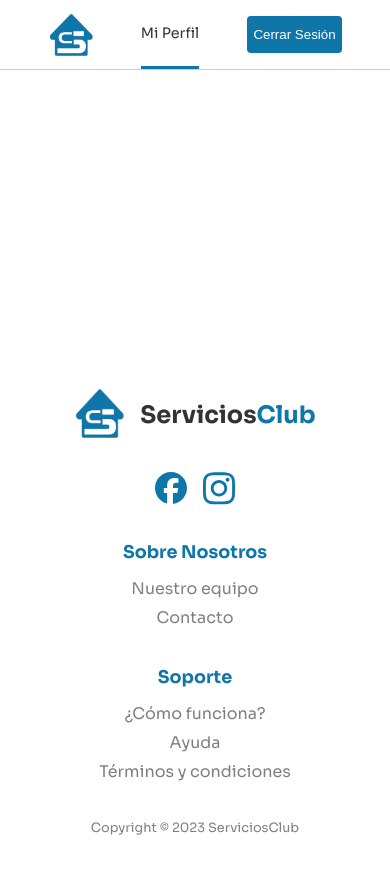
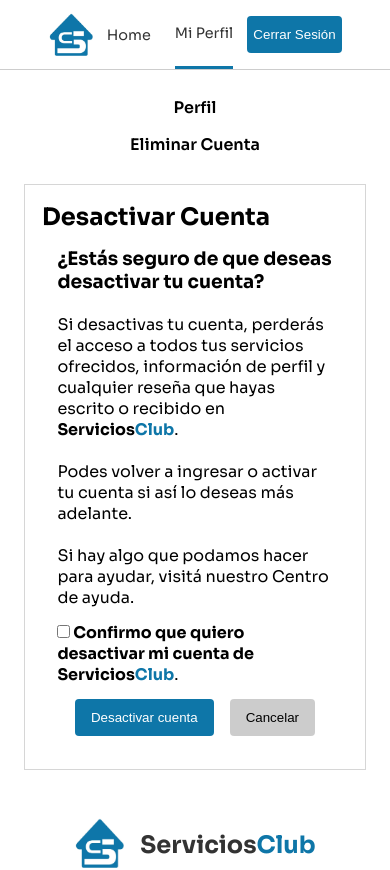
Before and after one commit to No-Country/c14-06-m-node-react, a React (Vite) app in the folder frontend/: page /mi-perfil/eliminar-cuenta in a window 390 px wide. Shown: the top 870 px of the page. Before the commit the page ends 844 px from the top, so only its background shows below. Built offline with nearby package versions, Linux system fonts and the light colour scheme; sample sign-in values are in the browser's storage.

Commit message:
fix: fix responsive profile screen and sections

```diff
--- a/frontend/src/App.jsx
+++ b/frontend/src/App.jsx
@@ -59,6 +59,7 @@ const App = () => {
 						<Route path="/iniciar-sesion" element={<LogIn />} />
 						<Route path="/servicio/:serviceId" element={<ServicesDetail />} />
 						<Route path="/mi-perfil" element={<UserProfile />} />
+						<Route path="/mi-perfil/:seccion" element={<UserProfile />} />
 					</Routes>
 				</Container>
 			</ScrollToTop>
--- a/frontend/src/components/DeleteAccount.jsx
+++ b/frontend/src/components/DeleteAccount.jsx
@@ -3,7 +3,6 @@ import { ButtonBlue, ButtonGrayInput } from '../styledcomponents/Buttons';
 import Modal from './Modal';
 import { useState } from 'react';
 import { useForm } from 'react-hook-form';
-import UserProfileCard from './UserProfileCard';
 
 export default function DeleteAccount() {
 	const { register, handleSubmit } = useForm();
@@ -44,7 +43,7 @@ export default function DeleteAccount() {
 	return (
 		<>
 			{volver ? (
-				<ContainerDelete>
+				<>
 					<Modal
 						state={modalState}
 						changeState={changeModalState}
@@ -94,9 +93,9 @@ export default function DeleteAccount() {
 							</form>
 						</ContainerCheck>
 					</ContainerInfo>
-				</ContainerDelete>
+				</>
 			) : (
-				<UserProfileCard />
+				location.replace('/mi-perfil/informacion')
 			)}
 		</>
 	);
@@ -111,15 +110,10 @@ const ContainerButton = styled.div`
 	gap: 1rem;
 `;
 
-const ContainerDelete = styled.div`
-	padding: 5%;
-	border: 1px solid #33333333;
-	box-shadow: 0px 0px 4px 0px #00000040;
-	width: 80%;
-`;
-
 const ContainerInfo = styled.div`
-	padding: 5%;
+	@media (max-width: 700px) {
+		padding: 5%;
+	}
 `;
 
 const ServiciosSpan = styled.span`
--- a/frontend/src/components/MyServices.jsx
+++ b/frontend/src/components/MyServices.jsx
@@ -62,14 +62,6 @@ export default function MyServices() {
 }
 
 const ContainerDatos = styled.div`
-	display: flex;
-	flex-direction: column;
-	width: 75%;
-	background-color: #ffffff;
-	padding: 5%;
-	margin: 0 5%;
-	border: 1px solid #33333333;
-
 	h2 {
 		padding-bottom: 3%;
 	}
--- a/frontend/src/components/Navbar.jsx
+++ b/frontend/src/components/Navbar.jsx
@@ -29,11 +29,10 @@ const Navbar = () => {
 				<BurgerSpan></BurgerSpan>
 			</Burger> */}
 			<NavUl>
-				<HideOnMobile>
-					<Li>
-						<StyledLink to="/">Home</StyledLink>
-					</Li>
-				</HideOnMobile>
+				<Li>
+					<StyledLink to="/">Home</StyledLink>
+				</Li>
+
 				{IsLoggedIn ? (
 					<Li>
 						<StyledLink to="/mi-perfil">Mi Perfil</StyledLink>
@@ -129,7 +128,7 @@ const TextLogo = styled.div`
 	font-weight: bolder;
 	padding-left: 1rem;
 	padding-top: 4px;
-	@media (max-width: 520px) {
+	@media (max-width: 600px) {
 		display: none;
 	}
 `;
@@ -190,7 +189,7 @@ const HideOnMobile = styled.div`
 
 const HideOnXsMobile = styled.div`
 	display: block;
-	@media (max-width: 640px) {
+	@media (max-width: 720px) {
 		display: none;
 	}
 `;
--- a/frontend/src/components/UserProfileCard.jsx
+++ b/frontend/src/components/UserProfileCard.jsx
@@ -25,7 +25,7 @@ export default function UserProfileCard() {
 	return (
 		<>
 			{active ? (
-				<ContainerProfileCard>
+				<>
 					<ContainerTop>
 						{displayBadge ?? (
 							<ContainerCertified>
@@ -64,23 +64,13 @@ export default function UserProfileCard() {
 							Editar perfil
 						</ButtonBlue>
 					</ContainerBottom>
-				</ContainerProfileCard>
+				</>
 			) : (
 				<Profile />
 			)}
 		</>
 	);
 }
-
-const ContainerProfileCard = styled.div`
-	display: flex;
-	flex-direction: column;
-	align-items: center;
-	width: 80%;
-	padding: 5%;
-	border: 1px solid #33333333;
-	box-shadow: 0px 0px 4px 0px #00000040;
-`;
 
 const ContainerTop = styled.div`
 	display: flex;
--- a/frontend/src/pages/UserProfile.jsx
+++ b/frontend/src/pages/UserProfile.jsx
@@ -1,11 +1,11 @@
-import { useState } from 'react';
 import styled from 'styled-components';
 import MyServices from '../components/MyServices';
 import DeleteAccount from '../components/DeleteAccount';
 import UserProfileCard from '../components/UserProfileCard';
-// import {useForm } from 'react-hook-form';
+import { Link, useParams } from 'react-router-dom';
 
 const UserProfile = () => {
+	const { seccion } = useParams();
 	const getToken = localStorage.getItem('token');
 	if (!getToken) {
 		location.replace('/');
@@ -14,67 +14,73 @@ const UserProfile = () => {
 	const getUserRole = JSON.parse(localStorage.getItem('user')).role;
 	const isWorker = getUserRole === 'pro' ? true : false;
 
-	const [active, setActive] = useState('miPerfilCard');
 	return (
-		<>
-			<ContainerPerfil>
-				<ContainerLista>
-					<ListaNavegacion>
-						<li onClick={() => setActive('miPerfilCard')}>Perfil</li>
-
-						{isWorker ? (
-							<>
-								<li onClick={() => setActive('misServicios')}>Mis Servicios</li>
-							</>
-						) : (
-							<Invisible />
-						)}
-
-						<li onClick={() => setActive('elimnarCuenta')}>Eliminar Cuenta</li>
-					</ListaNavegacion>
-				</ContainerLista>
-				<>
-					{active === 'miPerfilCard' && <UserProfileCard />}
-					{active === 'misServicios' && <MyServices />}
-					{active === 'elimnarCuenta' && <DeleteAccount />}
-				</>
-			</ContainerPerfil>
-		</>
+		<ContainerPerfil>
+			<ContainerMenu>
+				<Link to="/mi-perfil/informacion">Perfil</Link>
+				{isWorker && <Link to="/mi-perfil/servicios">Mis Servicios</Link>}
+				<Link to="/mi-perfil/eliminar-cuenta">Eliminar Cuenta</Link>
+			</ContainerMenu>
+			<ContainerSeccion>
+				{(() => {
+					switch (seccion) {
+						case 'informacion':
+							return <UserProfileCard />;
+						case 'servicios':
+							return <MyServices />;
+						case 'eliminar-cuenta':
+							return <DeleteAccount />;
+						default:
+							location.replace('/mi-perfil/informacion');
+					}
+				})()}
+			</ContainerSeccion>
+		</ContainerPerfil>
 	);
 };
 
-const ContainerLista = styled.div`
-	padding-top: 8%;
-	width: 15%;
-`;
-
 const ContainerPerfil = styled.div`
 	display: flex;
-	padding: 5%;
-	justify-content: space-between;
-`;
-
-const ListaNavegacion = styled.ul`
-	list-style: none;
-	padding-right: 5%;
-	font-style: 15px;
-	font-weight: 600;
-
-	li {
-		padding-top: 5%;
-		&:active {
-			color: #0e76a8;
-		}
-
-		&:hover {
-			cursor: pointer;
-		}
+	padding: 2rem;
+	gap: 1rem;
+	width: 100%;
+	@media (max-width: 700px) {
+		flex-direction: column;
+		gap: 0;
+		padding: 1rem 0;
 	}
 `;
 
-const Invisible = styled.div`
-	display: none;
-	visibility: hidden;
+const ContainerMenu = styled.div`
+	display: flex;
+	flex-direction: column;
+	align-items: center;
+	gap: 1rem;
+	padding: 0.7rem 0 1.8rem 0;
+	font-weight: 600;
+	flex-wrap: nowrap;
+	white-space: nowrap;
+	@media (min-width: 400px) {
+		flex-direction: row;
+		justify-content: space-evenly;
+		align-items: center;
+		width: 100%;
+	}
+	@media (min-width: 700px) {
+		width: auto;
+		min-width: 170px;
+		flex-direction: column;
+		justify-content: start;
+		padding: 3rem 1rem;
+	}
+`;
+
+const ContainerSeccion = styled.div`
+	display: flex;
+	flex-direction: column;
+	width: 100%;
+	padding: 5%;
+	border: 1px solid #33333333;
 `;
 
 export default UserProfile;
```
